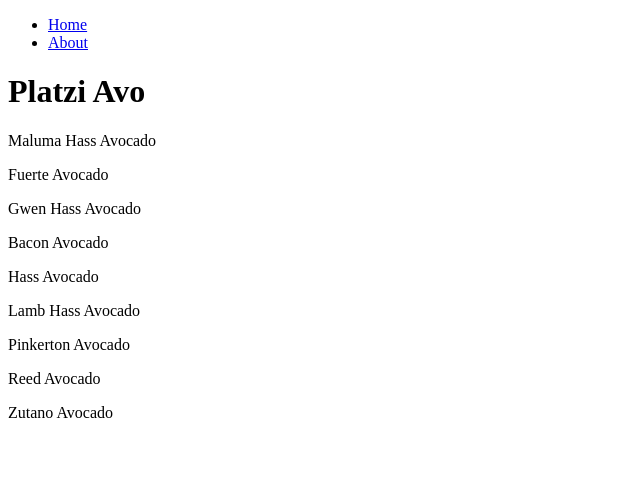
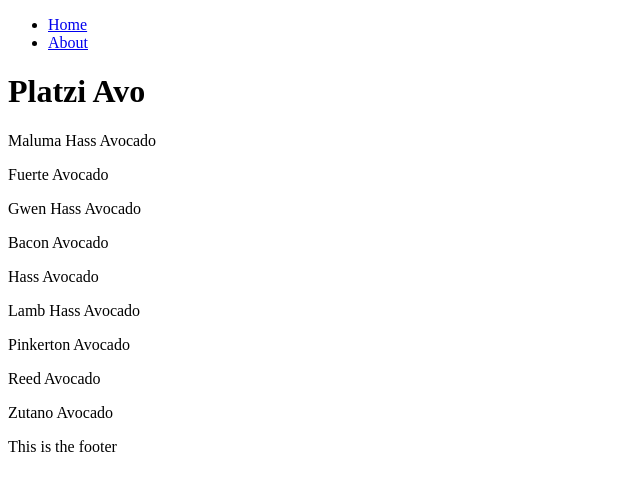
Before and after one commit to salinatomass/avo-store, a Next.js app: page / in a window 1280 px wide. Shown: the top 490 px of the page, without its empty margins (0-640 px from the left). Built offline with nearby package versions, Linux system fonts and the light colour scheme.

Commit message:
custom app: add Layout component

```diff
--- /dev/null
+++ b/components/Layout/Layout.tsx
@@ -0,0 +1,17 @@
+import Navbar from '../Navbar/Navbar'
+
+type Props = {
+  children: React.ReactNode
+}
+
+const Layout: React.FC<Props> = ({ children }) => {
+  return (
+    <div>
+      <Navbar />
+      {children}
+      <footer>This is the footer</footer>
+    </div>
+  )
+}
+
+export default Layout
--- /dev/null
+++ b/pages/_app.tsx
@@ -0,0 +1,13 @@
+import type { AppProps } from 'next/app'
+import Layout from 'components/Layout/Layout'
+
+export default function MyApp({ Component, pageProps }: AppProps) {
+  // Providers - Context/Providers, Theme, data
+  // Layout
+  // Additional props
+  return (
+    <Layout>
+      <Component {...pageProps} />
+    </Layout>
+  )
+}
--- a/pages/index.tsx
+++ b/pages/index.tsx
@@ -13,7 +13,6 @@
 
   return (
     <div>
-      <Navbar />
       <h1>Platzi Avo</h1>
       {productList.map(product => (
         <p key={product.id}>{product.name}</p>
```
Also changed, not shown: pages/about/index.tsx (+4 -5 lines).
